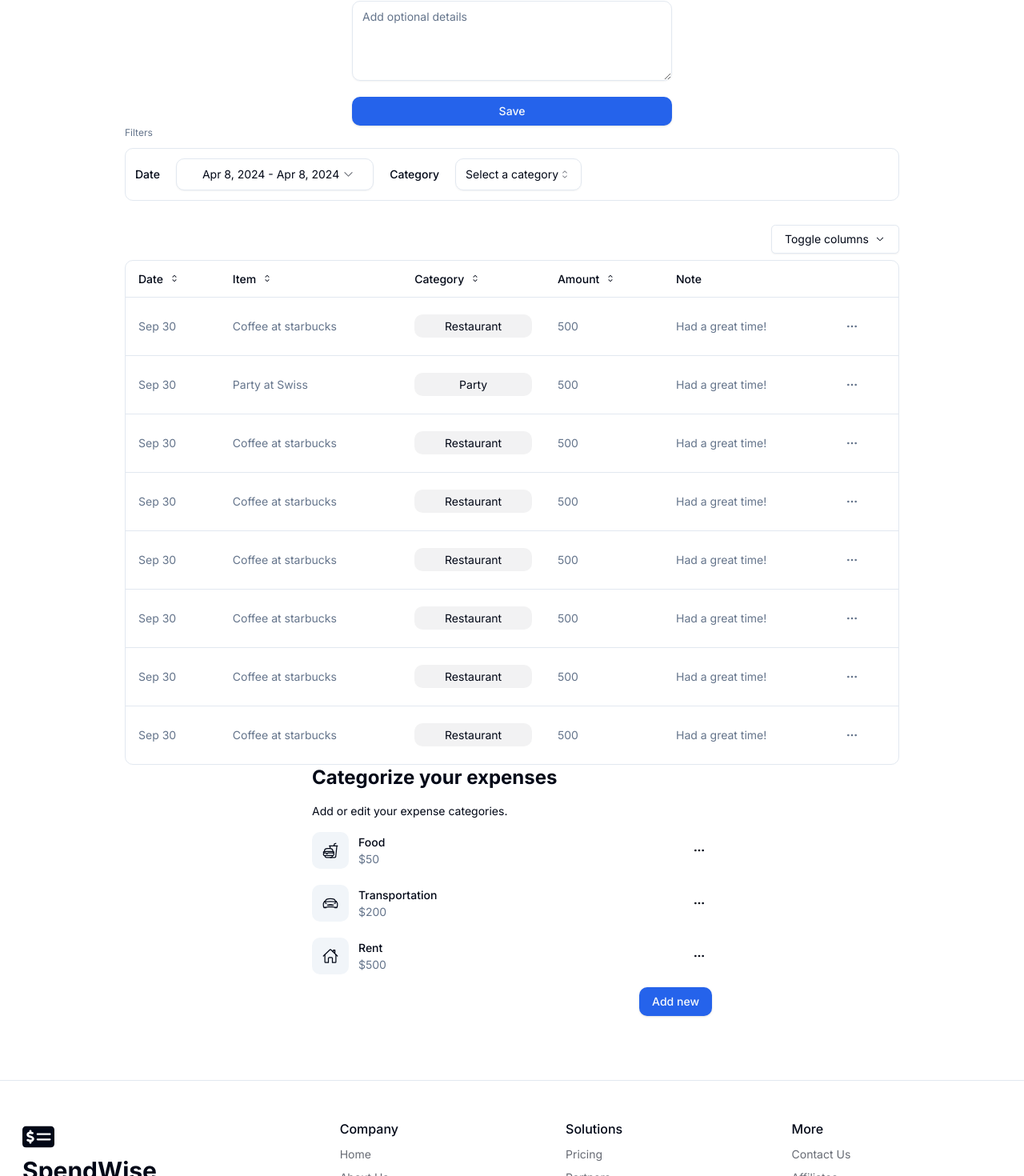
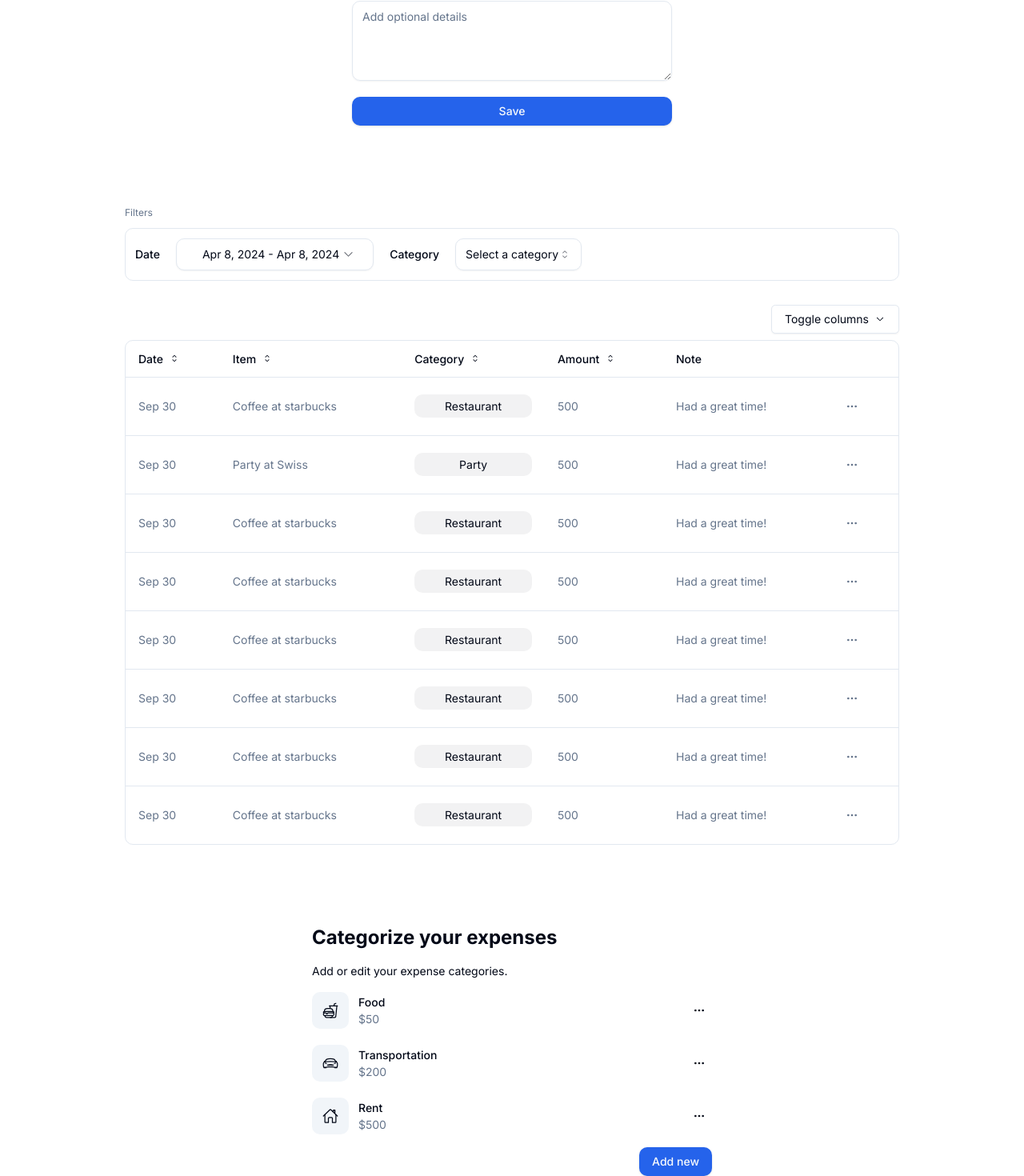
Before and after one commit to dorji-dev/expense-manager, a Next.js app: page / in a window 1280 px wide. Shown: the part 2627-4097 px from the top of the page at 80% size. Built offline with nearby package versions, Linux system fonts and the light colour scheme.

Commit message:
fix: use explicit measurement values for css

```diff
--- a/src/components/categories/index.tsx
+++ b/src/components/categories/index.tsx
@@ -3,7 +3,7 @@
 
 const ExpenseCategories = () => {
   return (
-    <div className="space-y-[16px] max-w-[500px] mx-auto">
+    <div className="space-y-[16px] max-w-[500px] mx-auto mt-[100px]">
       <h5 className="font-bold">Categorize your expenses</h5>
       <p>Add or edit your expense categories.</p>
       <CategoryListing />
--- a/src/components/expenses/expense-listing/index.tsx
+++ b/src/components/expenses/expense-listing/index.tsx
@@ -4,7 +4,7 @@
 
 const ExpenseListing = () => {
   return (
-    <div className="space-y-[30px]">
+    <div className="space-y-[30px] mt-[100px]">
       <ExpenseListFilter />
       <ExpenseListTable />
     </div>
--- a/src/components/ui/dropdown-menu.tsx
+++ b/src/components/ui/dropdown-menu.tsx
@@ -49,7 +49,7 @@
   <DropdownMenuPrimitive.SubContent
     ref={ref}
     className={cn(
-      "z-50 min-w-[128px] overflow-hidden rounded-md border bg-popover p-[4px] text-popover-foreground shadow-lg data-[state=open]:animate-in data-[state=closed]:animate-out data-[state=closed]:fade-out-0 data-[state=open]:fade-in-0 data-[state=closed]:zoom-out-95 data-[state=open]:zoom-in-95 data-[side=bottom]:slide-in-from-top-2 data-[side=left]:slide-in-from-right-2 data-[side=right]:slide-in-from-left-[8px] data-[side=top]:slide-in-from-bottom-2",
+      "z-50 min-w-[128px] overflow-hidden rounded-md border bg-popover p-[4px] text-popover-foreground shadow-lg data-[state=open]:animate-in data-[state=closed]:animate-out data-[state=closed]:fade-out-0 data-[state=open]:fade-in-0 data-[state=closed]:zoom-out-95 data-[state=open]:zoom-in-95 data-[side=bottom]:slide-in-from-top-[8px] data-[side=left]:slide-in-from-right-[8px] data-[side=right]:slide-in-from-left-[8px] data-[side=top]:slide-in-from-bottom-[8px]",
       className
     )}
     {...props}
@@ -150,7 +150,7 @@
   <DropdownMenuPrimitive.Label
     ref={ref}
     className={cn(
-      "px-2 py-[6px] font-semibold",
+      "px-[8px] py-[6px] font-semibold",
       inset && "pl-[32px]",
       className
     )}
```
